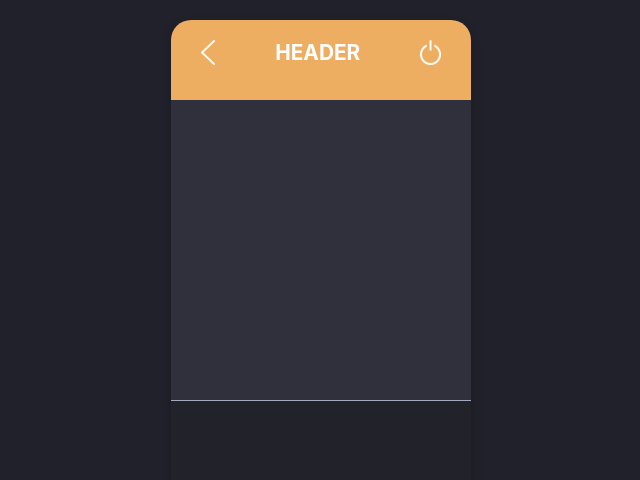
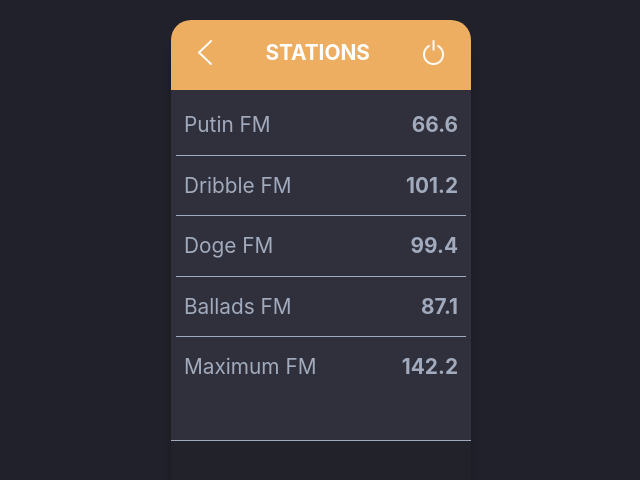
Before and after one commit to NMShihab/radio-widget-caretutor-task, a React (Create React App) app: page / in a window 1280 px wide. Shown: the top 480 px of the page, without its empty margins (319-959 px from the left). Built offline with nearby package versions, Linux system fonts and the light colour scheme.

Commit message:
add listStation

```diff
--- a/src/Components/Footer.module.css
+++ b/src/Components/Footer.module.css
@@ -1,6 +1,6 @@
 .footerpart {
   background: #22222b;
-  height: 120px;
+  height: 80px;
   border-radius: 0px 0px 20px 20px;
   border-top: 0.5px solid #a2abbd;
   /* box-shadow: 0px 20px 0px 0px rgba(34, 34, 43, 0.3); */
--- a/src/Components/Header.js
+++ b/src/Components/Header.js
@@ -8,7 +8,7 @@ const Header = () => {
     <div className={style.header}>
       <div className={style.container}>
         <img src={backArrow} alt="back-arrow" />
-        <h1>HEADER</h1>
+        <h1>STATIONS</h1>
         <img src={swich} alt="switch" />
       </div>
     </div>
--- a/src/Components/Header.module.css
+++ b/src/Components/Header.module.css
@@ -1,7 +1,7 @@
 .header {
   /* text-align: center; */
   background: #edae61;
-  height: 80px;
+  height: 70px;
   border-radius: 20px 20px 0px 0px;
 }
 
--- a/src/Components/RadioWidget.js
+++ b/src/Components/RadioWidget.js
@@ -2,13 +2,16 @@ import React from "react";
 import style from "./RadioWidget.module.css";
 import Header from "./Header";
 import StationBody from "./StatioBody";
+import StattionList from "./StattionList";
 import Footer from "./Footer";
 
 const RadioWidget = () => {
   return (
     <div className={style.card}>
       <Header />
-      <StationBody />
+      <StationBody>
+        <StattionList />
+      </StationBody>
       <Footer />
     </div>
   );
--- a/src/Components/RadioWidget.module.css
+++ b/src/Components/RadioWidget.module.css
@@ -1,11 +1,8 @@
 .card {
   width: 300px;
   height: 500px;
-  /* border: 2px solid white; */
-  /* border: 50px; */
   padding-top: 20px;
-
   margin: auto;
   z-index: 999999;
-  filter: drop-shadow(0px 4px 4px rgba(0, 0, 0, 0.25));
+  filter: drop-shadow(0px 20px 4px rgba(0, 0, 0, 0.25));
 }
--- a/src/Components/StatioBody.js
+++ b/src/Components/StatioBody.js
@@ -1,8 +1,8 @@
 import React from "react";
 import style from "./StationBody.module.css";
 
-const StatioBody = () => {
-  return <div className={style.bodypart}></div>;
+const StatioBody = (props) => {
+  return <div className={style.bodypart}>{props.children}</div>;
 };
 
 export default StatioBody;
--- a/src/Components/StationBody.module.css
+++ b/src/Components/StationBody.module.css
@@ -1,5 +1,25 @@
 .bodypart {
-  height: 300px;
+  height: 350px;
   background: #2f303b;
   border-bottom: 1px white;
+  overflow: auto;
 }
+::-webkit-scrollbar {
+  width: 5px;
+}
+
+/* Track */
+::-webkit-scrollbar-track {
+  background: #2f303b;
+}
+
+/* Handle */
+::-webkit-scrollbar-thumb {
+  background: rgba(237, 174, 97, 0.801);
+  border-radius: 20px;
+}
+
+/* Handle on hover */
+::-webkit-scrollbar-thumb:hover {
+  background: #555;
+}
--- /dev/null
+++ b/src/Components/StationList.module.css
@@ -0,0 +1,27 @@
+.listcontainer {
+  padding: 5px;
+}
+
+.list {
+  display: flex;
+  justify-content: space-between;
+  border-bottom: 0.5px solid #a2abbd;
+  padding-left: 8px;
+  padding-right: 8px;
+  cursor: pointer;
+}
+
+.list:last-child {
+  border: none;
+}
+
+.fmname {
+  font-weight: 400;
+  color: #a2abbd;
+  font-size: 1.3rem;
+}
+
+.fid {
+  color: #a2abbd;
+  font-size: 1.3rem;
+}
--- a/src/Components/StattionList.js
+++ b/src/Components/StattionList.js
@@ -1,7 +1,24 @@
-import React from "react";
+import React, { useState } from "react";
+import Data from "../Data/Data";
+import style from "./StationList.module.css";
 
 const StattionList = () => {
-  return <div></div>;
+  const [isOpen, setIsOpen] = useState(false);
+  const handlePlay = (e) => {
+    e.preventDefault();
+    setIsOpen(!isOpen);
+    console.log(e);
+  };
+  return (
+    <div className={style.listcontainer}>
+      {Data.map((d) => (
+        <div className={style.list} onClick={handlePlay} key={d.id}>
+          <h2 className={style.fmname}>{d.sname}</h2>
+          <h2 className={style.fid}>{d.sid}</h2>
+        </div>
+      ))}
+    </div>
+  );
 };
 
 export default StattionList;
--- /dev/null
+++ b/src/Data/Data.js
@@ -0,0 +1,29 @@
+const Data = [
+  {
+    id: 0,
+    sname: "Putin FM",
+    sid: 66.6,
+  },
+  {
+    id: 1,
+    sname: "Dribble FM",
+    sid: 101.2,
+  },
+  {
+    id: 3,
+    sname: "Doge FM",
+    sid: 99.4,
+  },
+  {
+    id: 4,
+    sname: "Ballads FM",
+    sid: 87.1,
+  },
+  {
+    id: 5,
+    sname: "Maximum FM",
+    sid: 142.2,
+  },
+];
+
+export default Data;
```
